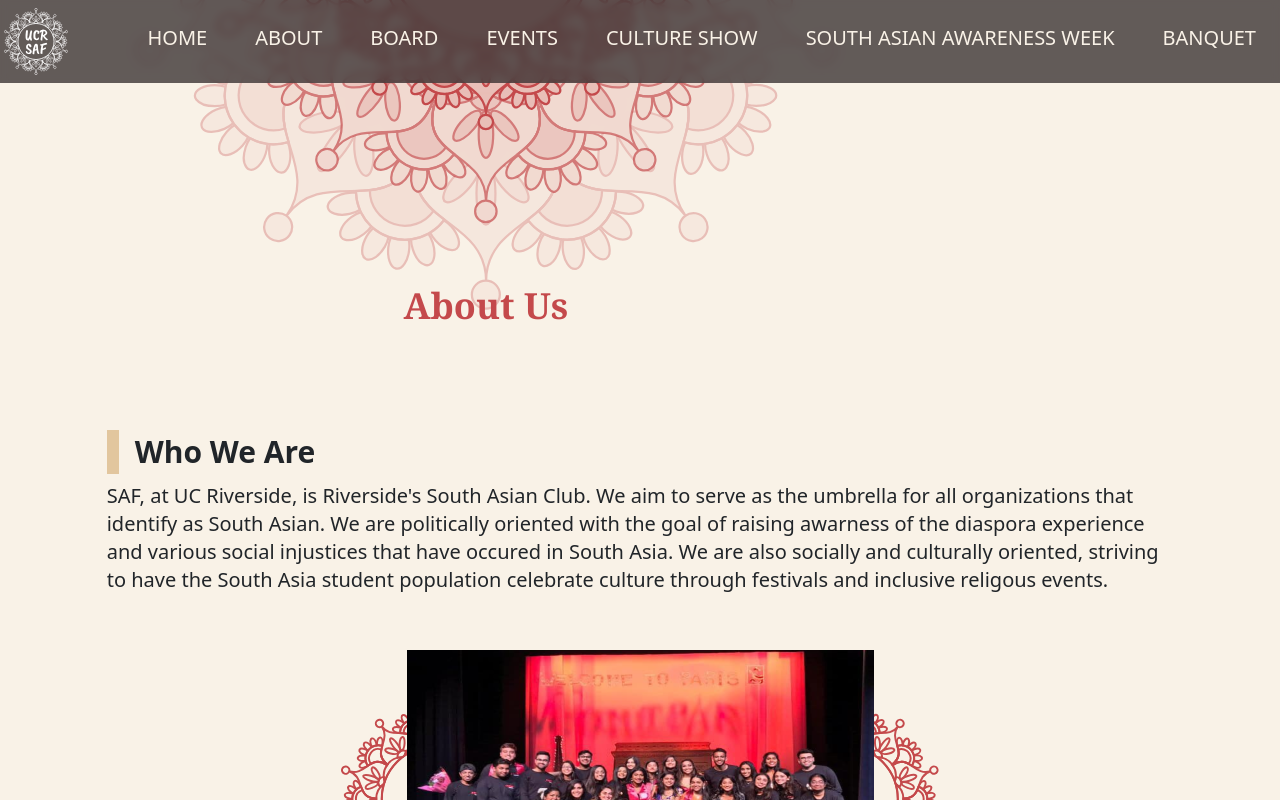
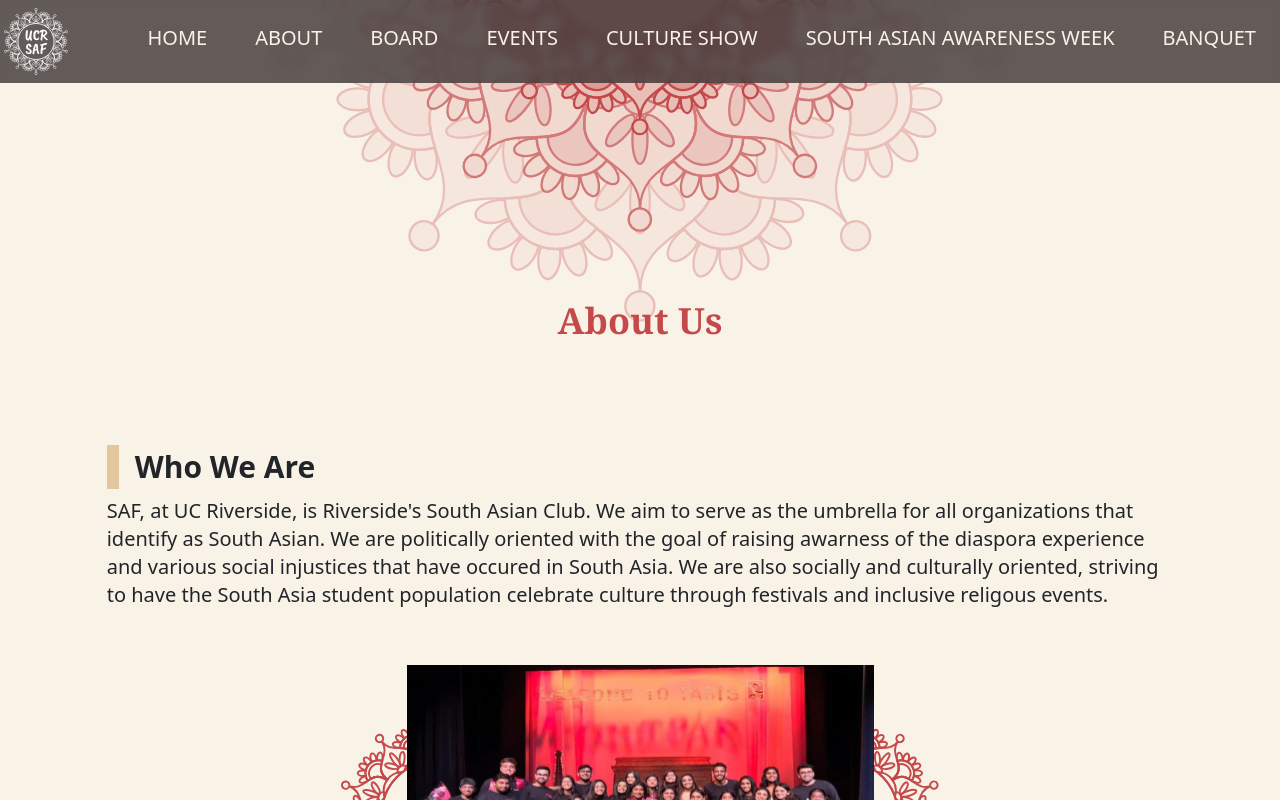
Before and after one commit to acm-ucr/saf-website, a Next.js app: page /about in a window 1280 px wide. Shown: the top 800 px of the page. Built offline with nearby package versions, Linux system fonts and the light colour scheme.

Commit message:
animate title for about page

```diff
--- a/src/app/about/page.js
+++ b/src/app/about/page.js
@@ -5,8 +5,8 @@ import Description from "@/components/Description";
 import Photo from "@/components/Photo";
 import { motion } from "framer-motion";
 
-const slideupanimation = {
-  hidden: { opacity: 0, y: 20 },
+const slidedownanimation = {
+  hidden: { opacity: 0, y: -10 },
   show: {
     opacity: 1,
     y: 0,
@@ -21,10 +21,11 @@ const page = () => {
   return (
     <div className="w-full overflow-clip flex flex-col justify-center items-center gap-10">
       <motion.div
-        variants={slideupanimation}
+        variants={slidedownanimation}
         transition={{ ...transition, delay: 0.3 }}
         initial="hidden"
         whileInView="show"
+        className="w-full flex justify-center"
       >
         <Title text={"About Us"} />
       </motion.div>
```
